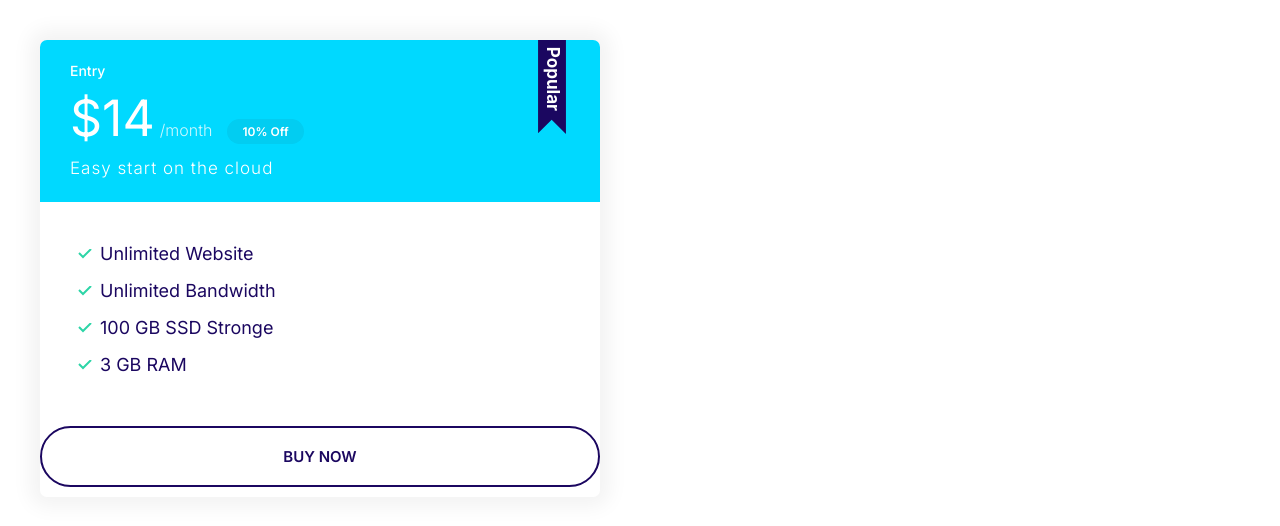
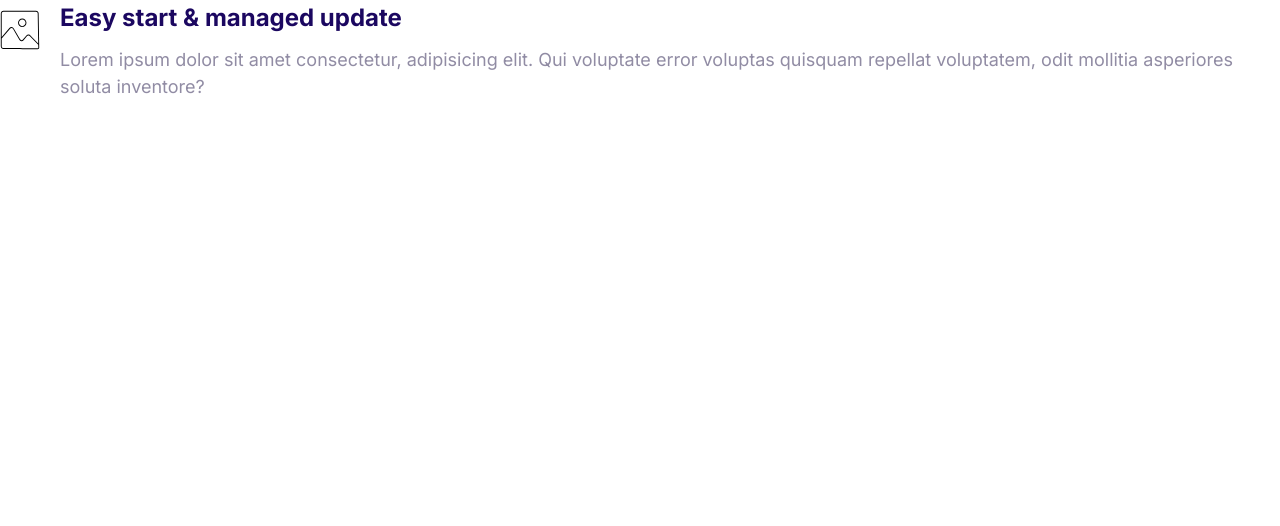
Before and after one commit to UniqueXow/Moshify-omid, a plain HTML site: page index.html in a window 1280 px wide. Drawn offline with Linux system fonts and the light colour scheme.

Commit message:
define media and define icon sec

```diff
--- a/css/style.css
+++ b/css/style.css
@@ -135,6 +135,9 @@ a {
 }
 .icon--primary {
   fill: var(--color-primary);
+}
+.icon--sec {
+  fill: var(--color-sec);
 }
 .icon-container {
   background: #f3f9fa;
@@ -305,3 +308,16 @@ a {
     font-size: 1.7rem;
   }
 }
+/*media*/
+.media {
+  display: flex;
+}
+.media__title {
+  margin-top: 0;
+}
+.media__body {
+  margin: 0 2rem;
+}
+.media__img {
+  margin-top: 1rem;
+}
--- a/index.html
+++ b/index.html
@@ -15,26 +15,19 @@
     <link rel="stylesheet" href="css/normalize.css" />
   </head>
   <body>
-    <div style="width: 50%; padding: 4rem">
-      <div class="plan plan--popular">
-        <div class="card card--sec">
-          <header class="card__header">
-            <h3 class="plan__name">Entry</h3>
-            <span class="plan__price">$14</span>
-            <span class="plan__bc">/month</span>
-            <span class="badge badge--sec badge--small">10% Off</span>
-            <span class="plan__description">Easy start on the cloud</span>
-          </header>
-          <div class="card__body">
-            <ul class="list list--tick">
-              <li class="list__item">Unlimited Website</li>
-              <li class="list__item">Unlimited Bandwidth</li>
-              <li class="list__item">100 GB SSD Stronge</li>
-              <li class="list__item">3 GB RAM</li>
-            </ul>
-          </div>
-          <button class="buttom buttom-block buttom--outline">Buy now</button>
-        </div>
+    <div class="media">
+      <div class="media__img">
+        <svg class="icon icon--sec">
+          <use xlink:href="img/sprite.svg#snap"></use>
+        </svg>
+      </div>
+      <div class="media__body">
+        <h3 class="media__title">Easy start & managed update</h3>
+        <p>
+          Lorem ipsum dolor sit amet consectetur, adipisicing elit. Qui
+          voluptate error voluptas quisquam repellat voluptatem, odit mollitia
+          asperiores soluta inventore?
+        </p>
       </div>
     </div>
   </body>
```
Also changed, not shown: componets/media.html (added, +15 -0 lines).
